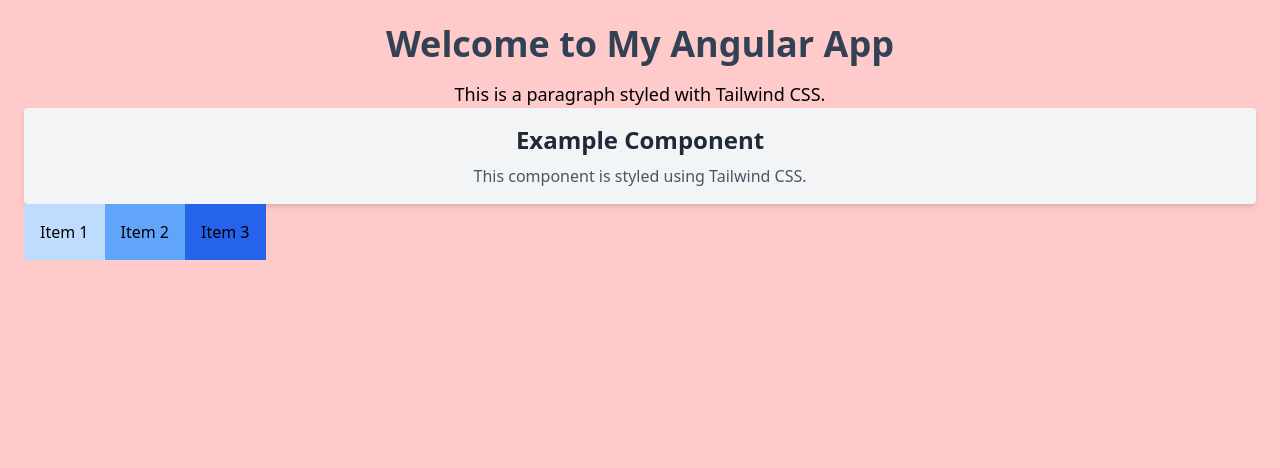
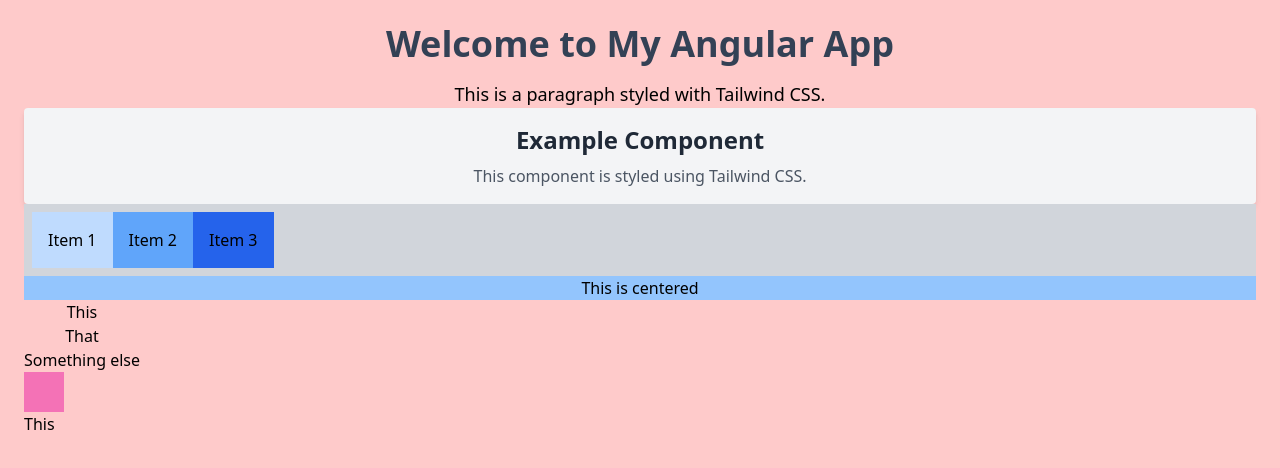
Before and after one commit to EvanMarie/learning-angular, an Angular app: page / in a window 1280 px wide. Shown: the top 468 px of the page. Built offline with nearby package versions, Linux system fonts and the light colour scheme.

Commit message:
learning, learning, learning

```diff
--- a/src/app/app.component.html
+++ b/src/app/app.component.html
@@ -14,13 +14,21 @@
     <h1 class="text-4xl font-bold text-slate-700">Welcome to My Angular App</h1>
     <p class="mt-4 text-lg">This is a paragraph styled with Tailwind CSS.</p>
     <app-example></app-example>
-    <app-flex direction="column" justify="center" align="center" wrap="wrap"
-      additionalClasses="bg-gray-100 p-6 rounded-lg shadow-lg">
+    <app-flex-full customClass="bg-gray-300 p-[1vh]">
       <div class="p-4 bg-blue-200">Item 1</div>
       <div class="p-4 bg-blue-400">Item 2</div>
       <div class="p-4 bg-blue-600">Item 3</div>
-    </app-flex>
-
+    </app-flex-full>
+    <app-center-horizontal customClass="bg-blue-300">This is centered</app-center-horizontal>
+    <app-vstack-fit customClass="">
+      <div>This</div>
+      <div>That</div>
+      <div>Something else</div>
+      <div class="bg-pink-400 w-[5vh] h-[5vh]"></div>
+    </app-vstack-fit>
+    <app-vstack-full><app-flex-fit>
+        <p>This</p>
+      </app-flex-fit></app-vstack-full>
   </div>
 
 </main>
--- a/src/app/app.component.ts
+++ b/src/app/app.component.ts
@@ -1,7 +1,7 @@
 import { Component } from '@angular/core';
 import { RouterOutlet } from '@angular/router';
 import { ExampleComponent } from './example/example.component';
-import { FlexComponent } from './building-blocks/flex.component';
+import { CenterHorizontal, FlexFull, VStackFit, VStackFull, FlexFit } from './building-blocks/flexboxes.component';
 
 
 @Component({
@@ -9,7 +9,7 @@
     standalone: true,
     templateUrl: './app.component.html',
     styleUrl: './app.component.css',
-    imports: [RouterOutlet, ExampleComponent, FlexComponent]
+    imports: [RouterOutlet, ExampleComponent, FlexFull, CenterHorizontal, VStackFit, VStackFull, FlexFit]
 })
 export class AppComponent {
   title = 'learning-angular';
--- a/src/app/building-blocks/flex.component.ts
+++ /dev/null
@@ -1,30 +0,0 @@
-import { Component, Input } from '@angular/core';
-import { CommonModule } from '@angular/common';
-
-@Component({
-  selector: 'app-flex',
-  template: `
-    <div [ngClass]="classNames" [class]="customClass">
-      <ng-content></ng-content>
-    </div>
-  `,
-  standalone: true,
-  imports: [CommonModule]
-})
-export class FlexComponent {
-  @Input() direction: 'row' | 'column' = 'row';
-  @Input() justify: 'start' | 'center' | 'end' | 'space-between' | 'space-around' = 'start';
-  @Input() align: 'start' | 'center' | 'end' | 'stretch' = 'stretch';
-  @Input() wrap: 'nowrap' | 'wrap' | 'wrap-reverse' = 'nowrap';
-  @Input() customClass: string = '';
-
-  get classNames() {
-    return {
-      'flex': true,
-      [`flex-${this.direction}`]: true,
-      [`justify-${this.justify}`]: true,
-      [`items-${this.align}`]: true,
-      [`flex-${this.wrap}`]: true,
-    };
-  }
-}
--- /dev/null
+++ b/src/app/building-blocks/flexboxes.component.ts
@@ -0,0 +1,77 @@
+import { Component, Input } from '@angular/core';
+import { CommonModule } from '@angular/common';
+
+// FlexFit
+@Component({
+  selector: 'app-flex-fit',
+  template: `
+    <div class="flex w-fit" [ngClass]="customClass">
+      <ng-content></ng-content>
+    </div>
+  `,
+  standalone: true,
+  imports: [CommonModule]
+})
+export class FlexFit {
+  @Input() customClass: string = '';
+}
+
+// FlexFull
+@Component({
+  selector: 'app-flex-full',
+  template: `
+    <div class="flex" [ngClass]="customClass">
+      <ng-content></ng-content>
+    </div>
+  `,
+  standalone: true,
+  imports: [CommonModule]
+})
+export class FlexFull {
+  @Input() customClass: string = '';
+}
+
+// CenterHorizontal
+@Component({
+  selector: 'app-center-horizontal',
+  template: `
+    <div class="flex w-full justify-center items-center" [ngClass]="customClass">
+      <ng-content></ng-content>
+</div>
+  `,
+  standalone: true,
+  imports: [CommonModule]
+})
+export class CenterHorizontal {
+  @Input() customClass: string = '';
+}
+
+// VStackFit
+@Component({
+  selector: 'app-vstack-fit',
+  template: `
+    <div class="flex flex-col w-fit" [ngClass]="customClass">
+      <ng-content></ng-content>
+    </div>
+  `,
+  standalone: true,
+  imports: [CommonModule]
+})
+export class VStackFit {
+  @Input() customClass: string = '';
+}
+
+// VStackFull
+@Component({
+  selector: 'app-vstack-full',
+  template: `
+    <div class="flex flex-col w-full" [ngClass]="customClass">
+      <ng-content></ng-content>
+    </div>
+  `,
+  standalone: true,
+  imports: [CommonModule]
+})
+export class VStackFull {
+  @Input() customClass: string = '';
+}
--- a/tsconfig.json
+++ b/tsconfig.json
@@ -18,10 +18,7 @@
     "target": "ES2022",
     "module": "ES2022",
     "useDefineForClassFields": false,
-    "lib": [
-      "ES2022",
-      "dom"
-    ]
+    "lib": ["ES2022", "dom"]
   },
   "angularCompilerOptions": {
     "enableI18nLegacyMessageIdFormat": false,
```
